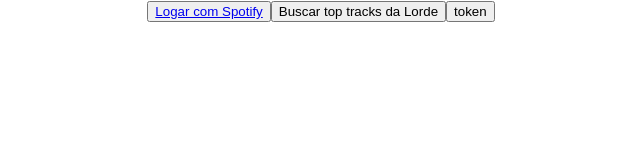
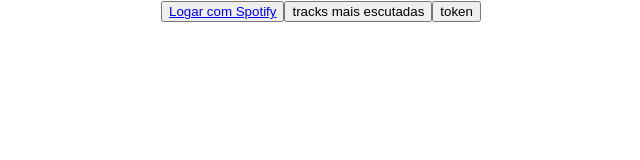
Before and after one commit to alexandresantarossa/SpotifyAPI, a React (Create React App) app in the folder FrontEnd/spotify-frontend/: page / in a window 1280 px wide. Shown: the top 160 px of the page, without its empty margins (319-959 px from the left). Built offline with nearby package versions, Linux system fonts and the light colour scheme.

Commit message:
Top 5 funcionando

```diff
--- a/FrontEnd/spotify-frontend/src/App.js
+++ b/FrontEnd/spotify-frontend/src/App.js
@@ -31,14 +31,16 @@
     $.ajax({
     method: "GET",
     dataType: "Json",
-    url:"https://api.spotify.com/v1/artists/4q3ewBCX7sLwd24euuV69X/top-tracks?market=BR",
+    url:"https://api.spotify.com/v1/me/top/tracks?limit=5",
     headers: {
     Authorization: `Bearer ${this.state.token}`
     }
   })
     .then(dados => {
-      console.log(this.state.token)
-      console.log(dados)
+      // console.log(dados.items)
+      for(let i = 0; i < dados.items.length; i++){
+        console.log(dados.items[i].name)
+      }
 
       })
   }
@@ -52,7 +54,7 @@
     return (
       <div className="App">
         <button> <a href="http://localhost:8888">Logar com Spotify</a> </button>
-        <button onClick={this.topTracksLorde}>Buscar top tracks da Lorde</button>
+        <button onClick={this.topTracksLorde}>tracks mais escutadas</button>
         <button onClick={this.qualtoken}>token</button>
       </div>
     );
```
Also changed, not shown: 1 other file (tests, documents, lock files or other folders).
